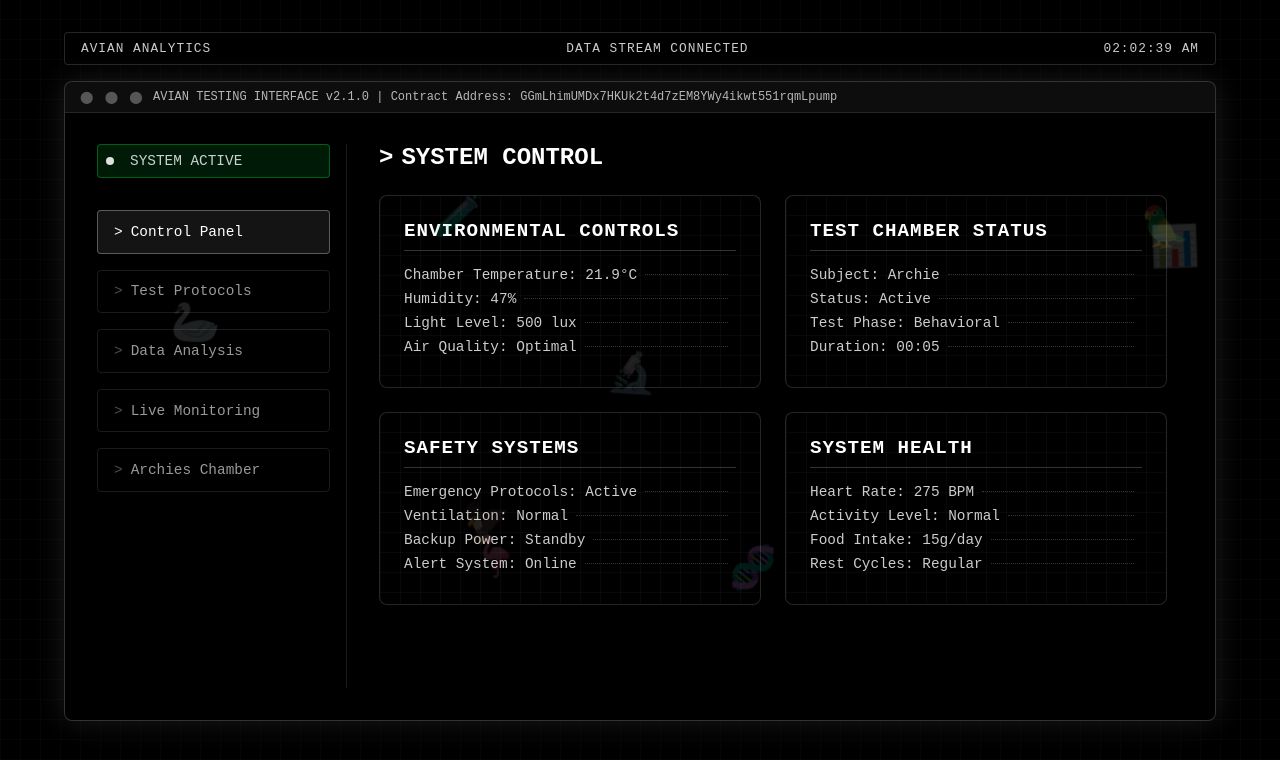
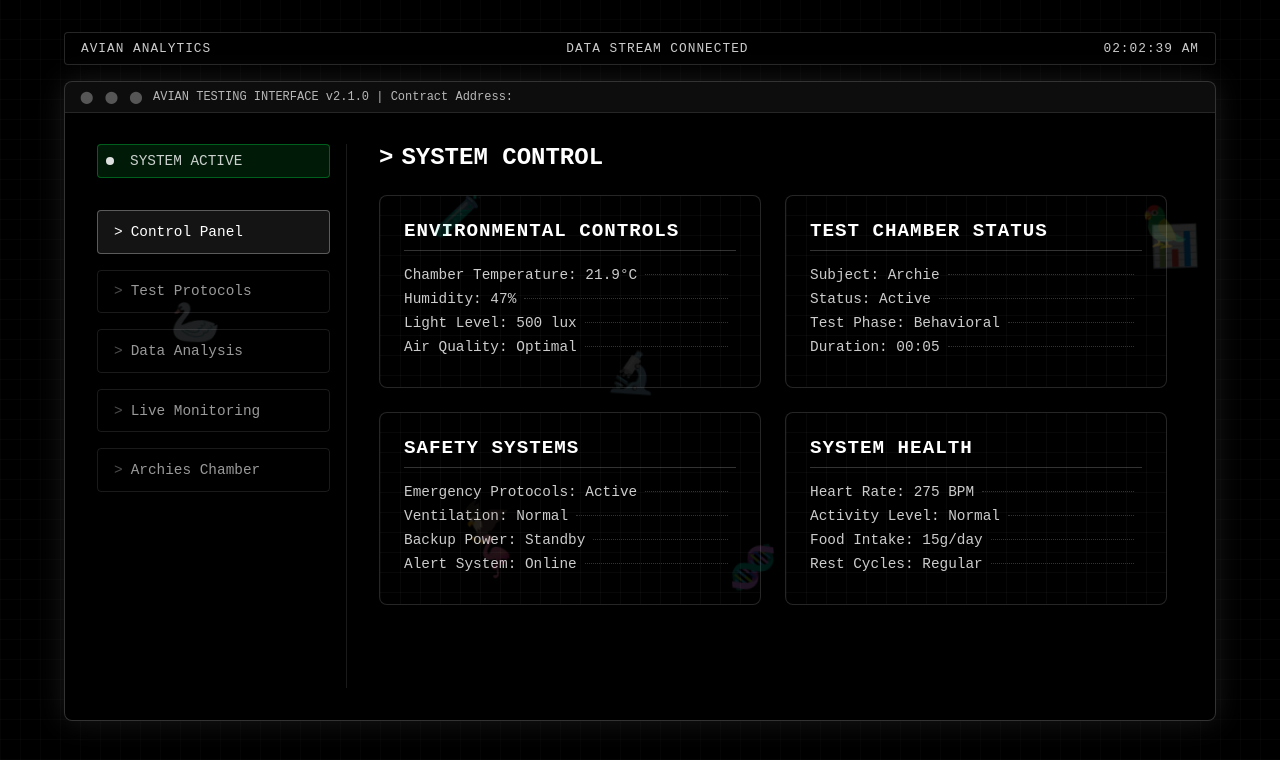
Before and after one commit to Iwillcookforyou/AVIANN, a React (Vite) app: page / in a window 1280 px wide. Shown: the top 760 px of the page. Built offline with nearby package versions, Linux system fonts and the light colour scheme.

Commit message:
Update App.jsx

```diff
--- a/src/App.jsx
+++ b/src/App.jsx
@@ -21,7 +21,7 @@ const StyledTerminal = styled.div`
   overflow: hidden;
 
   &::before {
-    content: 'AVIAN TESTING INTERFACE v2.1.0 | Contract Address: GGmLhimUMDx7HKUk2t4d7zEM8YWy4ikwt551rqmLpump';
+    content: 'AVIAN TESTING INTERFACE v2.1.0 | Contract Address:';
     position: absolute;
     top: 0;
     left: 0;
```
